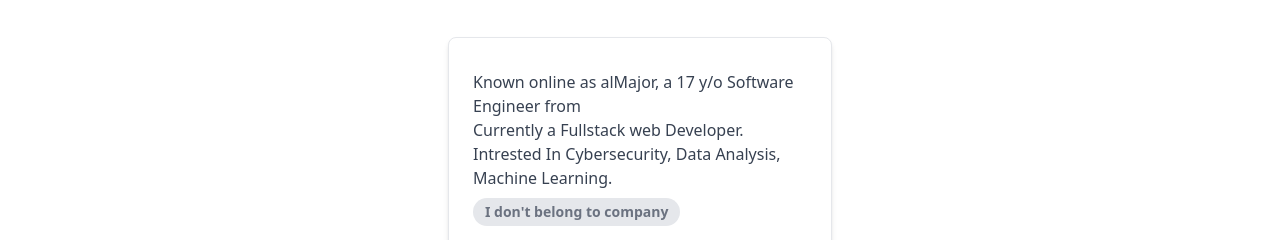
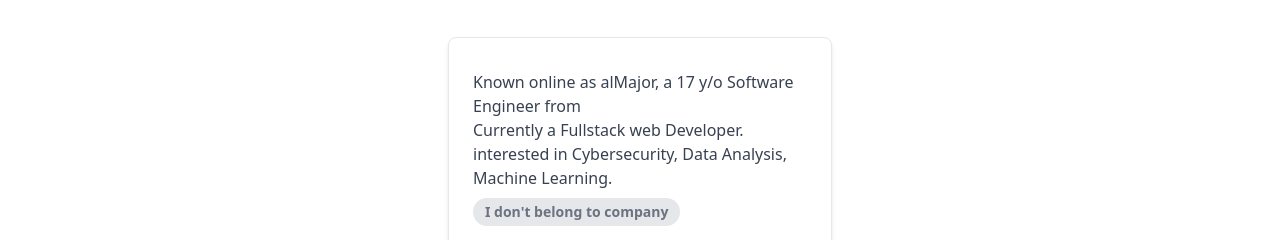
Before and after one commit to Dahimiver/portfolio, a React (Create React App) app: page / in a window 1280 px wide. Shown: the part 184-424 px from the top of the page. Built offline with nearby package versions, Linux system fonts and the light colour scheme; no server answers.

Commit message:
language mistakes

```diff
--- a/src/App.js
+++ b/src/App.js
@@ -61,7 +61,7 @@ function App() {
     <p className="font-bold text-gray-400 dark:text-gray-300">{user['bio']}</p>
 
     <p className="font-normal text-gray-700 dark:text-gray-400">Known online as alMajor, a {getAge()} y/o Software Engineer from {user['location']}<br></br>Currently a Fullstack web Developer.
-Intrested In Cybersecurity, Data Analysis, Machine Learning.</p>
+interested in Cybersecurity, Data Analysis, Machine Learning.</p>
 
 
 
```
